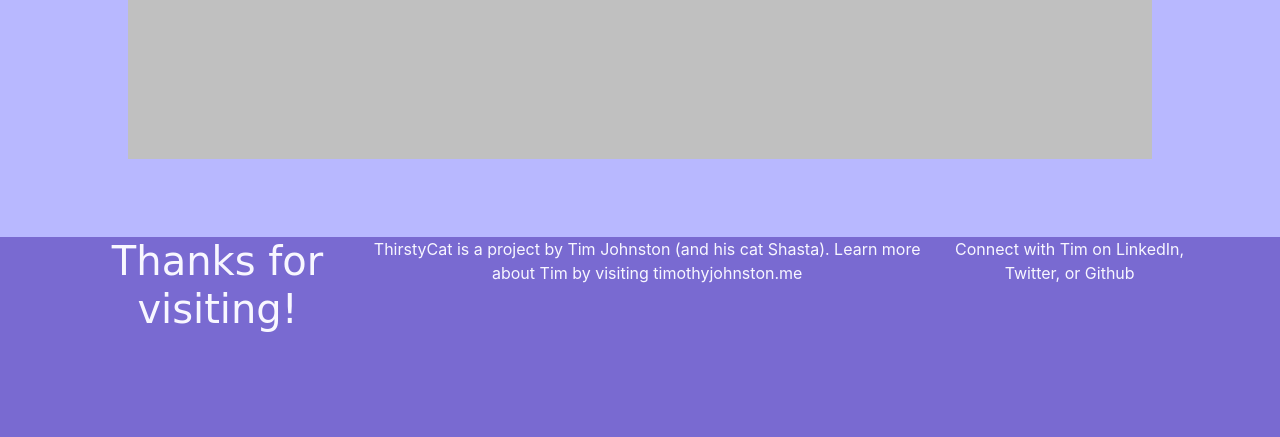
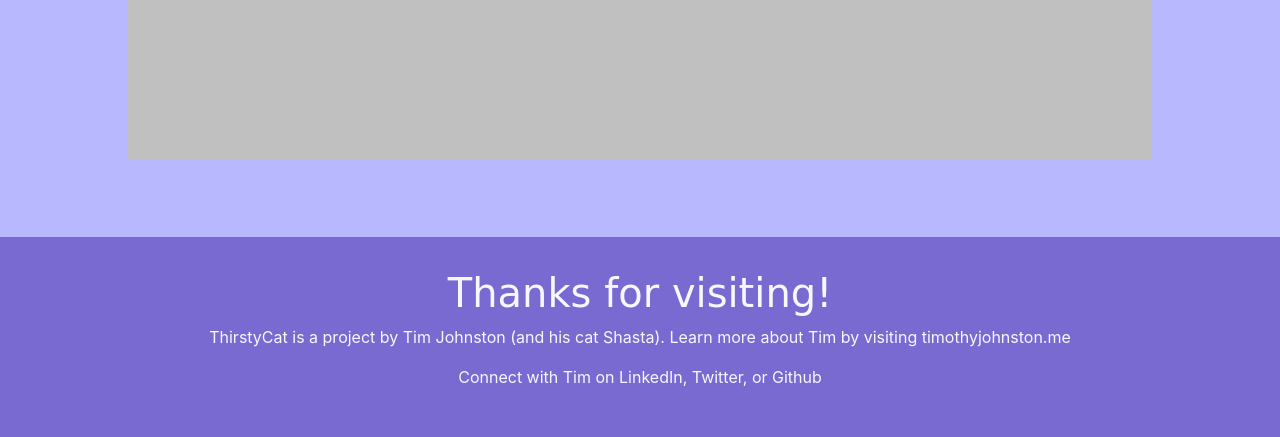
Before and after one commit to timothy-johnston/ThirstyCat, a Django app: template webApp/thirstyCat/src/main/resources/templates/home.html in a window 1280 px wide. Shown: the part 1371-1808 px from the top of the page. Run offline with Django 3.2, Linux system fonts and the light colour scheme; the template is opened without the code that fills it, so the values that code supplies are empty; some libraries are stand-ins or nearby versions; some web fonts are replaced.

Commit message:
styled footer

```diff
--- a/webApp/thirstyCat/src/main/resources/static/styles/main.css
+++ b/webApp/thirstyCat/src/main/resources/static/styles/main.css
@@ -238,12 +238,15 @@ color: white;
 #footer-section {
 	min-height: 25vh;
 	background:#796ad1;
+	display: flex;
+	flex-direction: colun;
+	justify-content: center;
 }
 
 #footer-content-container {
 	display: flex;
-	/* flex-direction: column; */
-	align-items: space-around;
+	flex-direction: column;
+	justify-content: center;
 }
 
 .footer-content {
--- a/webApp/thirstyCat/src/main/resources/templates/home.html
+++ b/webApp/thirstyCat/src/main/resources/templates/home.html
@@ -163,6 +163,8 @@
 
 
 
+
+
         <!-- Javascript, Jquery, Bootstrap -->
         <script src="https://code.jquery.com/jquery-3.3.1.slim.min.js" integrity="sha384-q8i/X+965DzO0rT7abK41JStQIAqVgRVzpbzo5smXKp4YfRvH+8abtTE1Pi6jizo" crossorigin="anonymous"></script>
         <script src="https://cdnjs.cloudflare.com/ajax/libs/popper.js/1.14.7/umd/popper.min.js" integrity="sha384-UO2eT0CpHqdSJQ6hJty5KVphtPhzWj9WO1clHTMGa3JDZwrnQq4sF86dIHNDz0W1" crossorigin="anonymous"></script>
```
Also changed, not shown: webApp/thirstyCat/pom.xml (+6 -1 lines).
